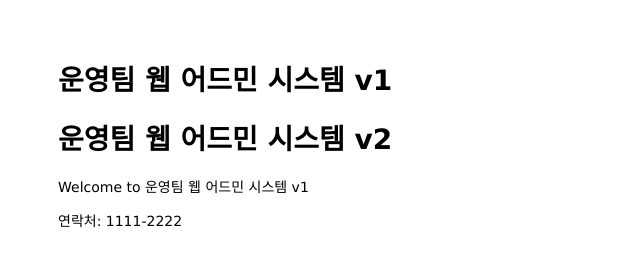
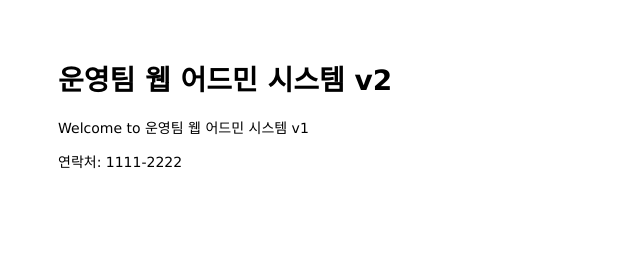
Before and after one commit to SunjuNa/mastering-git-github, a website: page public/index.html in a window 1280 px wide. Shown: the whole page, without its empty margins (0-640 px from the left). Drawn offline with Linux system fonts and the light colour scheme.

Commit message:
init ch6

```diff
--- a/public/index.html
+++ b/public/index.html
@@ -1,12 +1,11 @@
 <html>
 
 <head>
-  <title>운영팀 웹 어드민 시스템</title>
+  <title>운영팀 웹 어드민 시스템 v1</title>
   <link rel="stylesheet" href="/stylesheets/style.css">
 </head>
 
 <body>
-  <h1>운영팀 웹 어드민 시스템 v1</h1>
   <h1>운영팀 웹 어드민 시스템 v2</h1>
   <p>Welcome to 운영팀 웹 어드민 시스템 v1</p>
 </body>
```
